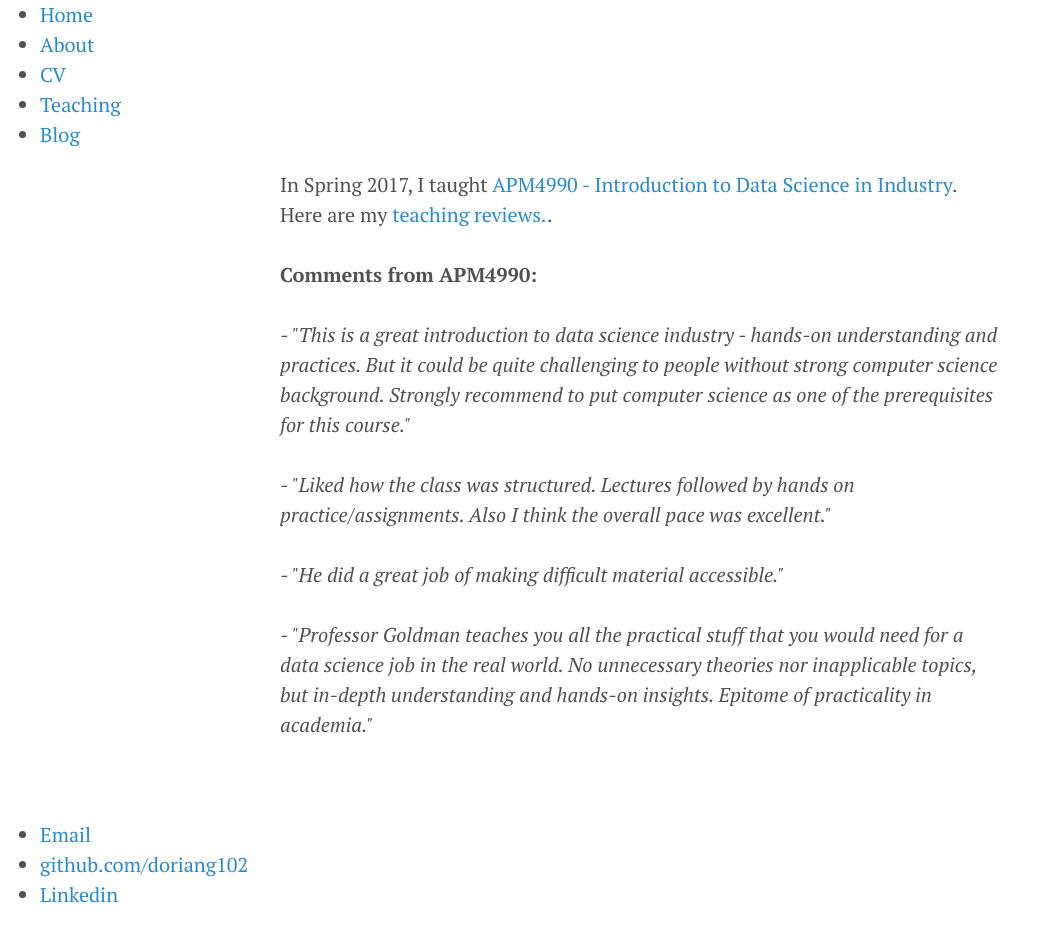
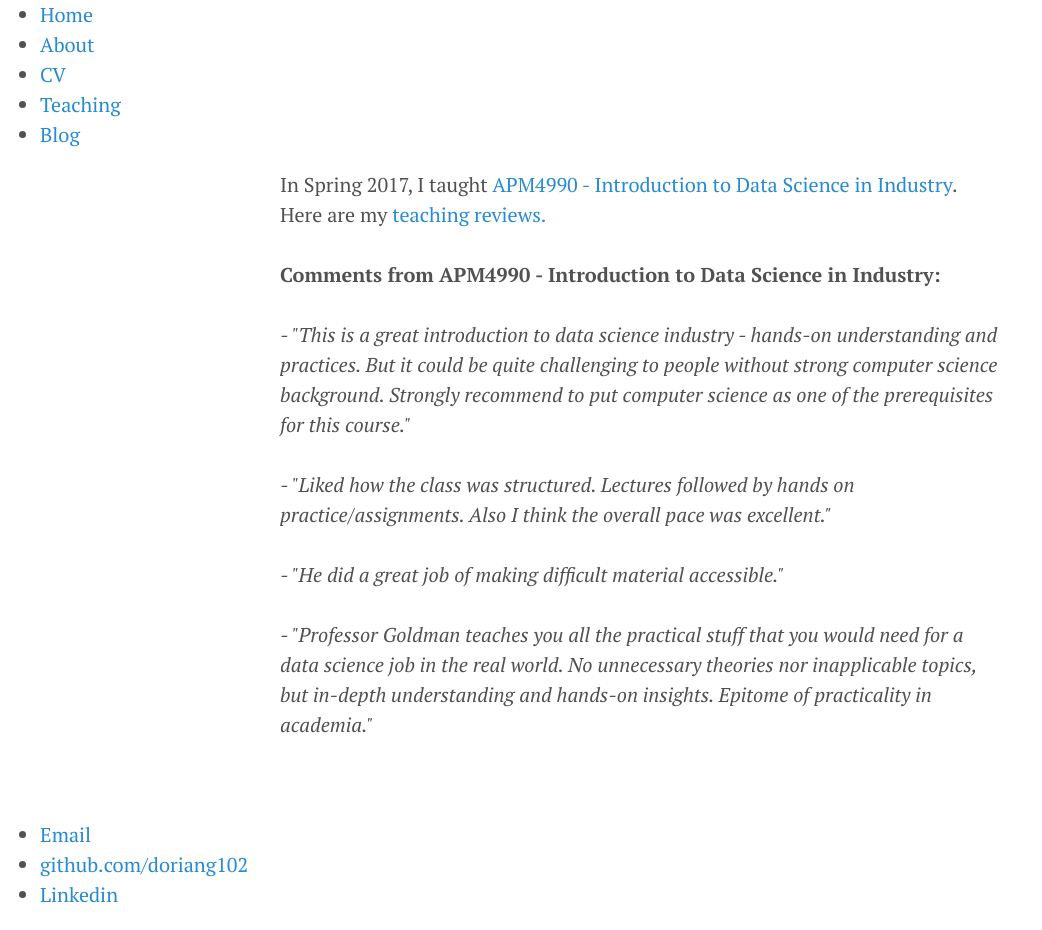
Before and after one commit to doriang102/doriang102.github.io, a Jekyll site: the page built from teaching/index.html, in a window 1280 px wide. Shown: the whole page, without its empty margins (0-1042 px from the left). Built offline with Jekyll 4.4.1, drawn with Linux system fonts in a browser that asks for light colours.

Commit message:
Update index.html

```diff
--- a/teaching/index.html
+++ b/teaching/index.html
@@ -4,11 +4,11 @@ title: Teaching
 ---
 <div class="post">
 
-In Spring 2017, I taught <a href="https://github.com/Columbia-Intro-Data-Science/APMAE4990-">APM4990 - Introduction to Data Science in Industry</a>. Here are my <a href="APM4990spring2017review.pdf"> teaching reviews.</a>.
+In Spring 2017, I taught <a href="https://github.com/Columbia-Intro-Data-Science/APMAE4990-">APM4990 - Introduction to Data Science in Industry</a>. Here are my <a href="APM4990spring2017review.pdf"> teaching reviews.</a>
 <br><br>
 
 
-  <b>Comments from APM4990:</b>
+  <b>Comments from APM4990 - Introduction to Data Science in Industry:</b>
   <br><br>
 
  <i>- "This is a great introduction to data science industry - hands-on understanding and practices. But it could be
```
